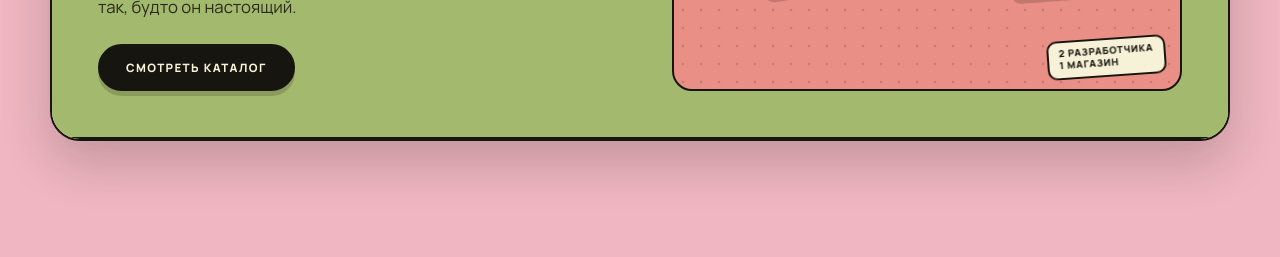
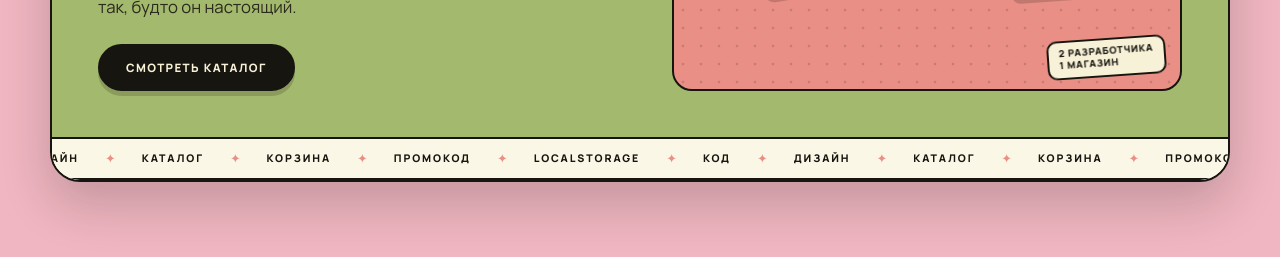
Before and after one commit to Faratora/team-store, a website built with Vite: page index.html in a window 1280 px wide. Shown: the part 511-768 px from the top of the page. Built offline with nearby package versions, Linux system fonts and the light colour scheme; a web font is replaced by a local one.

Commit message:
Author: Svetlana <brigantina@mail.ru> feat: add marquee ticker

```diff
--- a/src/main.ts
+++ b/src/main.ts
@@ -100,12 +100,41 @@ function renderHero(): string {
   `;
 }
 
+// Бегущая строка
+const marqueeWords = [
+  'код',
+  'дизайн',
+  'каталог',
+  'корзина',
+  'промокод',
+  'localstorage',
+];
+
+function renderMarquee(): string {
+  const group = marqueeWords
+    .map(
+      (word) =>
+        `<span class="marquee__item">${word}</span><span class="marquee__sep">✦</span>`,
+    )
+    .join('');
+
+  return `
+    <div class="marquee" aria-hidden="true">
+      <div class="marquee__track">
+        <div class="marquee__group">${group}</div>
+        <div class="marquee__group">${group}</div>
+      </div>
+    </div>
+  `;
+}
+
+
 function render(): void {
   root.innerHTML = `
     <div class="topbar" aria-hidden="true"><div class="topbar__dots"></div></div>
     <div class="shell">
       ${renderHeader()}
-      <main class="page">${renderHero()}</main>
+      <main class="page">${renderHero()}${renderMarquee()}</main>
     </div>
   `;
 }
--- a/src/styles/main.css
+++ b/src/styles/main.css
@@ -475,3 +475,44 @@ svg {
     transform: rotate(360deg);
   }
 }
+
+/* Бегущая строка */
+
+.marquee {
+  padding: 10px 0;
+  border-bottom: var(--line);
+  background: var(--cream-soft);
+  overflow: hidden;
+}
+
+.marquee__track {
+  display: flex;
+  width: max-content;
+  animation: marquee 32s linear infinite;
+}
+
+.marquee__group {
+  display: flex;
+  align-items: center;
+  gap: 26px;
+  padding-right: 26px;
+}
+
+.marquee__item {
+  font-size: 0.66rem;
+  font-weight: 800;
+  letter-spacing: 0.18em;
+  text-transform: uppercase;
+  white-space: nowrap;
+}
+
+.marquee__sep {
+  color: var(--pink-deep);
+  font-size: 0.8rem;
+}
+
+@keyframes marquee {
+  to {
+    transform: translateX(-50%);
+  }
+}
```
